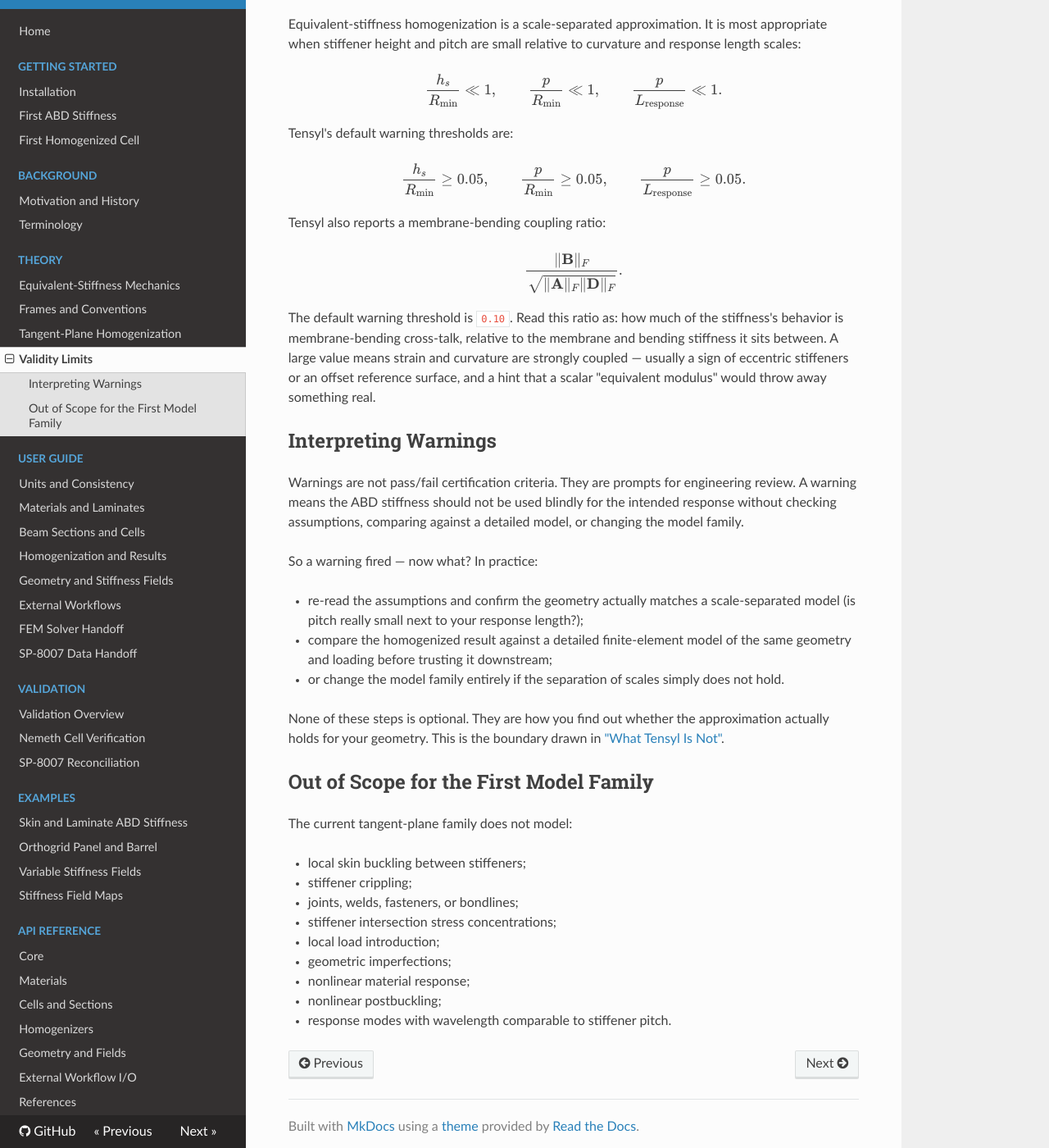
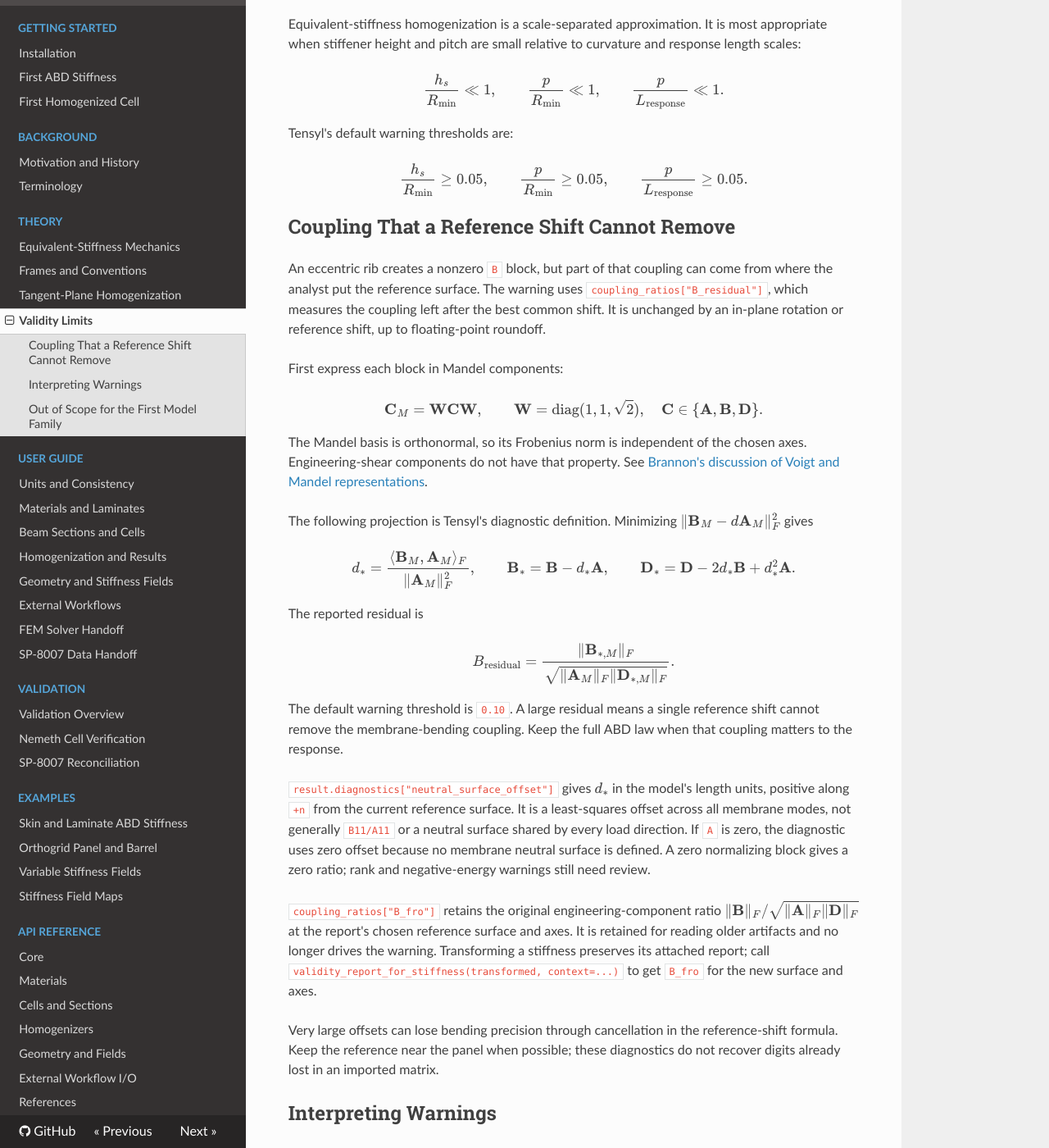
Before and after one commit to srogachev95/Tensyl, an MkDocs documentation site: the page built from docs/theory/validity.md, in a window 1280 px wide and 1400 px high, scrolled down 241 px. Shown: the whole window at 82% size. Built offline with MkDocs 1.6.1, drawn with Linux system fonts in a browser that asks for light colours; nearby versions of some CDN libraries.

Commit message:
Measure membrane bending coupling independently of axes and reference

```diff
--- a/docs/theory/validity.md
+++ b/docs/theory/validity.md
@@ -27,19 +27,66 @@
 \frac{p}{L_\text{response}}\ge 0.05.
 $$
 
-Tensyl also reports a membrane-bending coupling ratio:
+## Coupling That a Reference Shift Cannot Remove
+
+An eccentric rib creates a nonzero `B` block, but part of that coupling can
+come from where the analyst put the reference surface. The warning uses
+`coupling_ratios["B_residual"]`, which measures the coupling left after the
+best common shift. It is unchanged by an in-plane rotation or reference shift,
+up to floating-point roundoff.
+
+First express each block in Mandel components:
 
 $$
-\frac{\|\mathbf B\|_F}
-{\sqrt{\|\mathbf A\|_F\|\mathbf D\|_F}}.
+\mathbf C_M = \mathbf W\mathbf C\mathbf W,\qquad
+\mathbf W=\operatorname{diag}(1,1,\sqrt{2}),\quad
+\mathbf C\in\{\mathbf A,\mathbf B,\mathbf D\}.
 $$
 
-The default warning threshold is `0.10`. Read this ratio as: how much of the
-stiffness's behavior is membrane-bending cross-talk, relative to the membrane and
-bending stiffness it sits between. A large value means strain and curvature are
-strongly coupled — usually a sign of eccentric stiffeners or an offset reference
-surface, and a hint that a scalar "equivalent modulus" would throw away
-something real.
+The Mandel basis is orthonormal, so its Frobenius norm is independent of the
+chosen axes. Engineering-shear components do not have that property. See
+[Brannon's discussion of Voigt and Mandel representations](https://csmbrannon.net/2015/08/10/fourth-order-tensor-tutorial-excerpts-voigt-and-mandel-representations-as-well-as-isotropy-topics/).
+
+The following projection is Tensyl's diagnostic definition. Minimizing
+$\|\mathbf B_M-d\mathbf A_M\|_F^2$ gives
+
+$$
+d_* = \frac{\langle\mathbf B_M,\mathbf A_M\rangle_F}
+                 {\|\mathbf A_M\|_F^2},\qquad
+\mathbf B_* = \mathbf B-d_*\mathbf A,\qquad
+\mathbf D_* = \mathbf D-2d_*\mathbf B+d_*^2\mathbf A.
+$$
+
+The reported residual is
+
+$$
+B_\mathrm{residual}=
+\frac{\|\mathbf B_{*,M}\|_F}
+     {\sqrt{\|\mathbf A_M\|_F\|\mathbf D_{*,M}\|_F}}.
+$$
+
+The default warning threshold is `0.10`. A large residual means a single
+reference shift cannot remove the membrane-bending coupling. Keep the full ABD
+law when that coupling matters to the response.
+
+`result.diagnostics["neutral_surface_offset"]` gives $d_*$ in the model's
+length units, positive along `+n` from the current reference surface. It is a
+least-squares offset across all membrane modes, not generally `B11/A11` or a
+neutral surface shared by every load direction. If `A` is zero, the diagnostic
+uses zero offset because no membrane neutral surface is defined. A zero
+normalizing block gives a zero ratio; rank and negative-energy warnings still
+need review.
+
+`coupling_ratios["B_fro"]` retains the original engineering-component ratio
+$\|\mathbf B\|_F/\sqrt{\|\mathbf A\|_F\|\mathbf D\|_F}$ at the report's chosen
+reference surface and axes. It is retained for reading older artifacts and no
+longer drives the warning. Transforming a stiffness preserves its attached
+report; call `validity_report_for_stiffness(transformed, context=...)` to get
+`B_fro` for the new surface and axes.
+
+Very large offsets can lose bending precision through cancellation in the
+reference-shift formula. Keep the reference near the panel when possible;
+these diagnostics do not recover digits already lost in an imported matrix.
 
 ## Interpreting Warnings
 
```
Also changed, not shown: CHANGELOG.md (+5 -0 lines), docs/user-guide/homogenization.md (+5 -0 lines), 4 other files.
